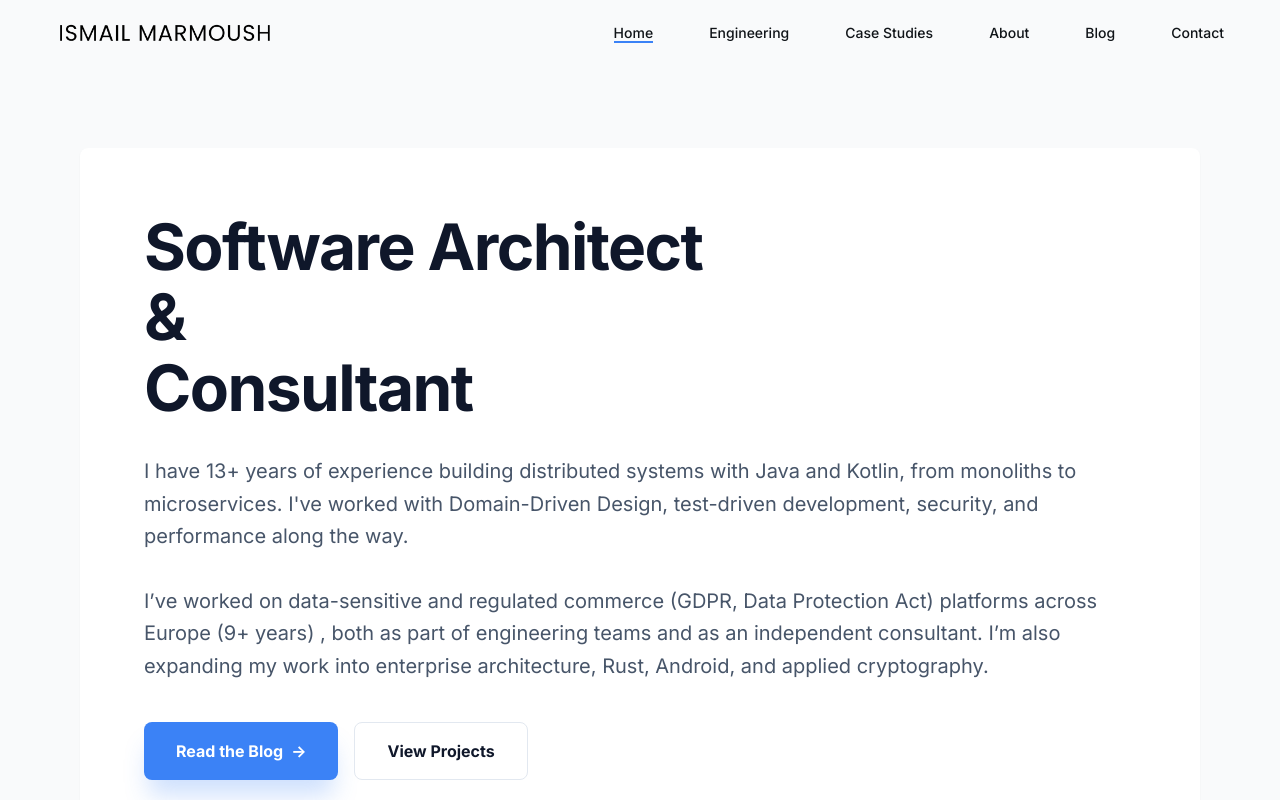
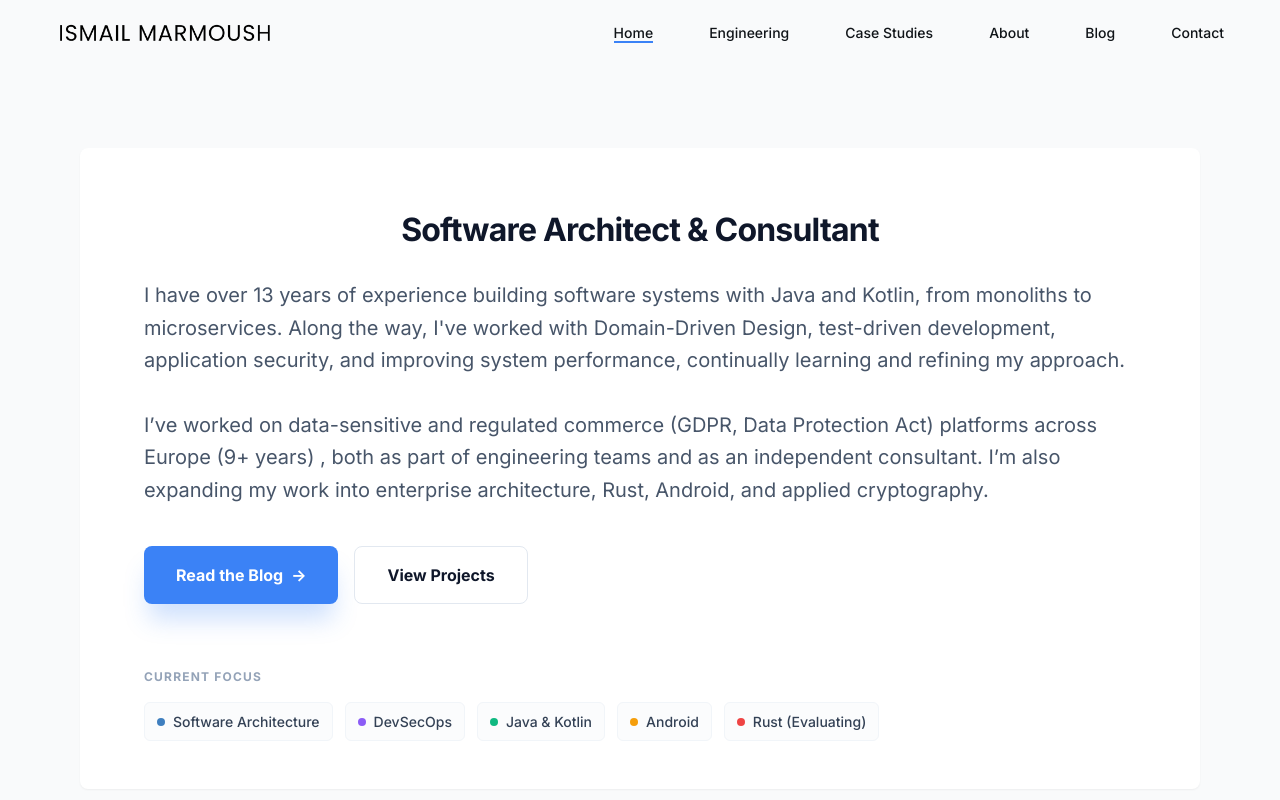
Before and after one commit to IsmailMarmoush/ismailmarmoush.github.io, a Vue app: page /#/ in a window 1280 px wide. Shown: the top 800 px of the page. Built offline with nearby package versions, Linux system fonts and the light colour scheme.

Commit message:
fix font

```diff
--- a/src/pages/Home.vue
+++ b/src/pages/Home.vue
@@ -8,16 +8,12 @@
           <section class="hero-section">
             <div class="hero-content-container">
               <h3 class="hero-title">
-                Software Architect
-                <br/>
-                &
-                <br/>
-                Consultant
+                Software Architect & Consultant
               </h3>
               <p class="hero-description">
-                I have 13+ years of experience building distributed systems with Java and Kotlin, from monoliths
-                to microservices. I've worked with Domain-Driven Design, test-driven development, security, and
-                performance along the way.
+                I have over 13 years of experience building software systems with Java and Kotlin, from monoliths to
+                microservices. Along the way, I've worked with Domain-Driven Design, test-driven development,
+                application security, and improving system performance, continually learning and refining my approach.
               </p>
               <p class="hero-description">
                 I’ve worked on data-sensitive and regulated commerce (GDPR, Data Protection Act) platforms across Europe
@@ -333,22 +329,23 @@ const scrollToSection = () => {
 
 .hero-title {
   margin-top: 2rem;
-  font-size: 3rem;
+  font-size: 1.5rem;
   font-weight: 700;
   line-height: 1.1;
   letter-spacing: -0.025em;
   color: #0f172a;
+  text-align: center;
 }
 
 @media (min-width: 768px) {
   .hero-title {
-    font-size: 3rem;
+    font-size: 1.5rem;
   }
 }
 
 @media (min-width: 1024px) {
   .hero-title {
-    font-size: 4rem;
+    font-size: 2rem;
   }
 }
 
```
